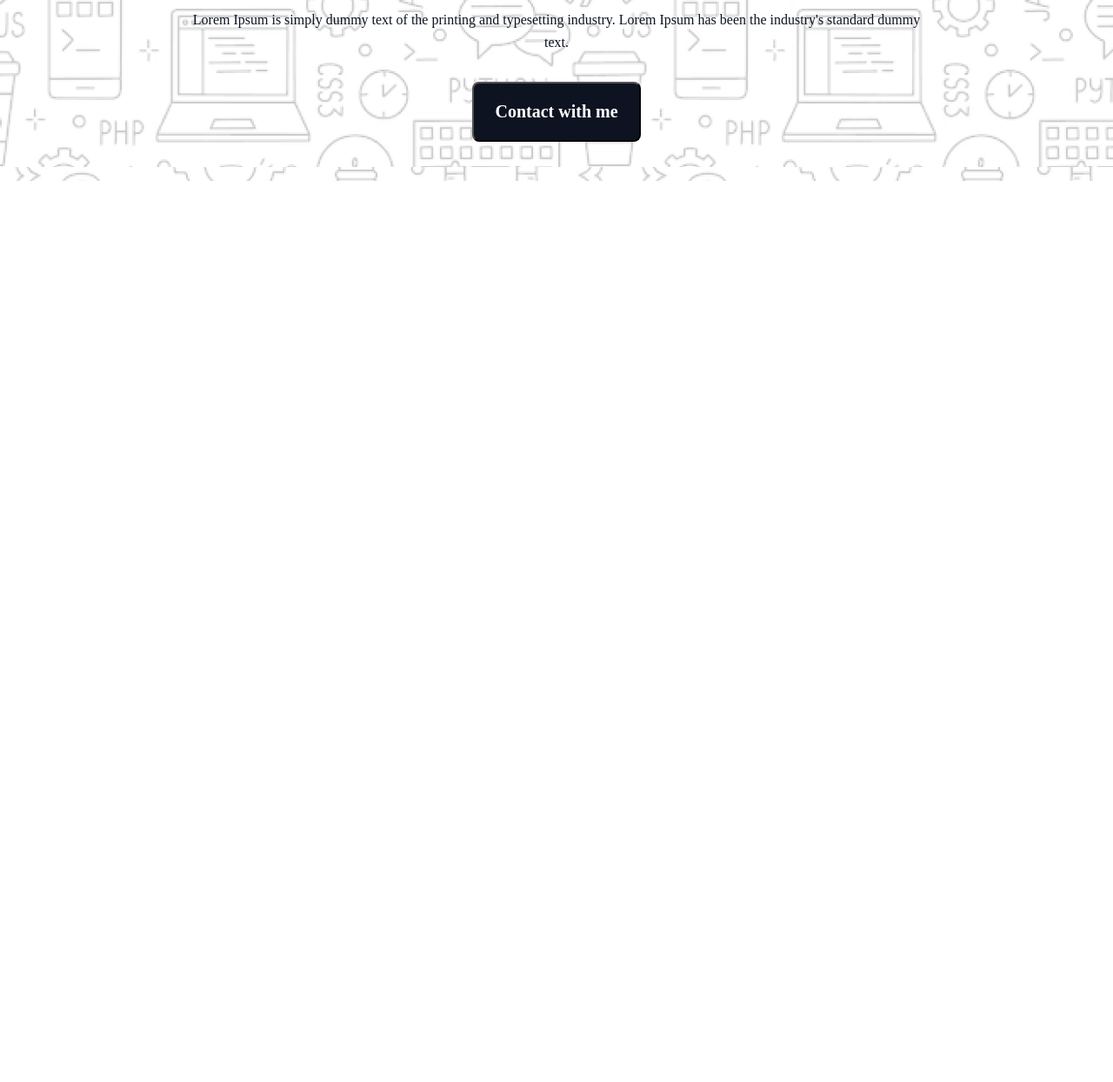
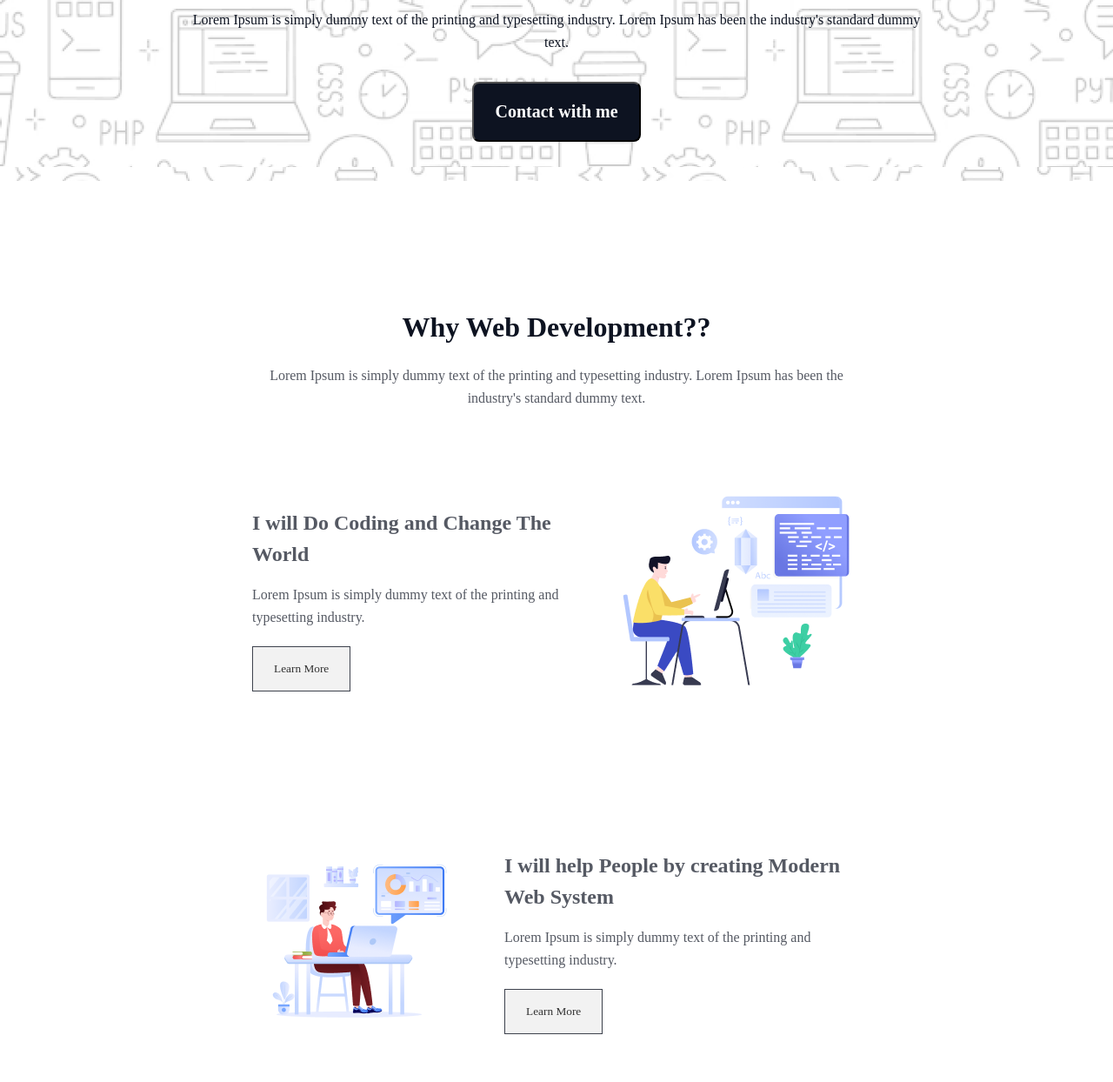
Before and after one commit to druboRoy/My-Resume, a plain HTML site: page index.html in a window 1280 px wide. Shown: the part 588-1832 px from the top of the page at 87% size. Before the commit the page ends 800 px from the top, so only its background shows below. Drawn offline with Linux system fonts and the light colour scheme; a web font is replaced by a local one.

Commit message:
completed why webdev section

```diff
--- a/index.html
+++ b/index.html
@@ -28,12 +28,41 @@
                 <img src="./assets/Group.png" alt="coder">
             </div>
             <h2>"In the near future, I hope to become a Developer."</h2>
-            <p>Lorem Ipsum is simply dummy text of the printing and typesetting industry. Lorem Ipsum has been the industry's standard dummy text.</p>
+            <p>Lorem Ipsum is simply dummy text of the printing and typesetting industry. Lorem Ipsum has been the
+                industry's standard dummy text.</p>
             <button class="btnSec">Contact with me</button>
         </section>
-
     </header>
     <main>
+        <section class="whyweb">
+            <h3 class="whytitle">Why Web Development??</h3>
+            <p class="whydesc">Lorem Ipsum is simply dummy text of the printing and typesetting industry. Lorem Ipsum
+                has been the industry's standard dummy text.</p>
+            <div class="ans">
+                <div>
+                    <h4>I will Do Coding and Change The World</h4>
+                    <p>Lorem Ipsum is simply dummy text of the printing and typesetting industry.</p>
+                    <button class="btnPrimary btn">Learn More</button>
+                </div>
+                <div><img src="./assets/Layer_1.png" alt="coder"></div>
+            </div>
+            <div class="ans">
+                <div><img src="./assets/Group 3.png" alt="coder"></div>
+                <div>
+                    <h4>I will help People by creating Modern Web System</h4>
+                    <p>Lorem Ipsum is simply dummy text of the printing and typesetting industry.</p>
+                    <button class="btnPrimary btn">Learn More</button>
+                </div>
+            </div>
+            <div class="ans">
+                <div>
+                    <h4>I will Do Coding and Change The World</h4>
+                    <p>Lorem Ipsum is simply dummy text of the printing and typesetting industry.</p>
+                    <button class="btnPrimary btn">Learn More</button>
+                </div>
+                <div><img src="./assets/Group 4.png" alt="coder"></div>
+            </div>
+        </section>
 
     </main>
     <footer>
--- a/styles/style.css
+++ b/styles/style.css
@@ -45,6 +45,7 @@ nav ul li {
     flex-direction: column;
     justify-content: center;
     align-items: center;
+    margin-bottom: 150px;
 }
 
 .hero h2 {
@@ -80,3 +81,63 @@ nav ul li {
     letter-spacing: 0%;
     padding: 21px 24px 21px 24px;
 }
+
+.whyweb{
+    /* text-align: center; */
+    padding: 0px 290px;
+}
+
+.whytitle {
+    color: rgb(13, 19, 33);
+    font-size: 32px;
+    font-weight: 800;
+    line-height: 37px;
+    letter-spacing: 0%;
+    margin-bottom: 24px;
+    text-align: center;
+}
+
+.whydesc {
+    opacity: 0.7;
+    color: rgb(13, 19, 33);
+    font-size: 16px;
+    font-weight: 400;
+    line-height: 26px;
+    letter-spacing: 0%;
+    margin-bottom: 96px;
+    text-align: center;
+}
+
+.ans {
+    display: flex;
+    justify-content: center;
+    align-items: center;
+    margin-bottom: 150px;
+    gap: 50px;
+}
+
+.ans h4 {
+    color: rgba(13, 19, 33, 0.7);
+    font-size: 24px;
+    font-weight: 700;
+    line-height: 36px;
+    letter-spacing: 0%;
+    text-align: left;
+    margin-bottom: 16px;
+}
+
+.ans p {
+    color: rgb(13, 19, 33);
+    font-family: Azeret Mono;
+    font-size: 16px;
+    font-weight: 400;
+    line-height: 26px;
+    letter-spacing: 0%;
+    text-align: left;
+    opacity: 0.7;
+    margin-bottom: 20px;
+}
+
+.btn {
+    border-radius: 0px;
+}
```
